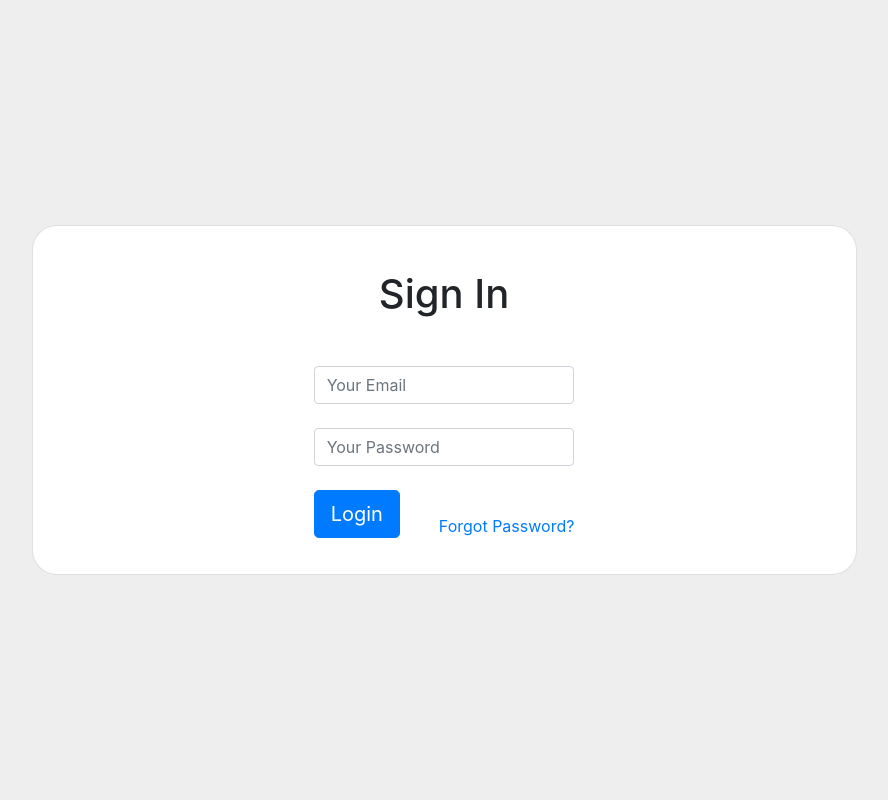
After one commit to harish-hyperDev/flask-crud, a Flask app: page /login in a window 1280 px wide. The commit adds this page. Shown: the whole page, without its empty margins (196-1084 px from the left). Run offline with Flask 3, Linux system fonts and the light colour scheme.

```diff
--- a/website/app.py
+++ b/website/app.py
@@ -16,6 +16,7 @@ app.register_blueprint(users, url_prefix='/home')
 db = SQLAlchemy(app)
 from .models import UserAccount, AdminAccount
 
+
 app.app_context().push()
 db.create_all()
 
--- a/website/auth.py
+++ b/website/auth.py
@@ -1,11 +1,9 @@
 from flask import request, render_template
 
-from .app import app
+from .app import app, db
 from .models import UserAccount
 
-@app.route('/login')
-def login():
-    return render_template("login.html")
+
 
 
 # need to add validations
@@ -23,12 +21,24 @@ def validations(form_dict):
 
     return errors_dict
 
+def form_to_dict(form_data):
+    return form_data.to_dict()
+
+
+@app.route('/login', methods=['GET', 'POST'])
+def login():
+    if request.method == "POST":
+        login_fields = form_to_dict(request.form)
+
+
+    return render_template("login.html")
 
 @app.route('/register', methods=['GET', 'POST'])
 def register():
     if request.method == "POST":
 
-        register_fields = request.form.to_dict()
+        register_fields = form_to_dict(request.form)
+        print(register_fields)
         errors = validations(register_fields)
 
         if errors:
@@ -42,6 +52,8 @@ def register():
                     )
 
             # user.save()
+            db.session.add(user)
+            db.session.commit()
             print("User has been successfully registered!")
 
     return render_template("register.html")
--- a/website/templates/base.html
+++ b/website/templates/base.html
@@ -4,6 +4,8 @@
 <head>
     <meta charset="utf-8" />
     <meta name="viewport" content="width=device-width, initial-scale=1" />
+
+    <link rel="icon" type="image/x-icon" href="./favicon.ico" />
 
     <link rel="stylesheet" href="https://cdn.jsdelivr.net/npm/bootstrap@4.5.3/dist/css/bootstrap.min.css"
         integrity="sha384-TX8t27EcRE3e/ihU7zmQxVncDAy5uIKz4rEkgIXeMed4M0jlfIDPvg6uqKI2xXr2" crossorigin="anonymous" />
--- /dev/null
+++ b/website/templates/login.html
@@ -0,0 +1,79 @@
+<!DOCTYPE html>
+<html>
+
+<head>
+    <meta charset="utf-8" />
+    <meta name="viewport" content="width=device-width, initial-scale=1" />
+
+    <link rel="stylesheet" href="https://cdn.jsdelivr.net/npm/bootstrap@4.5.3/dist/css/bootstrap.min.css"
+        integrity="sha384-TX8t27EcRE3e/ihU7zmQxVncDAy5uIKz4rEkgIXeMed4M0jlfIDPvg6uqKI2xXr2" crossorigin="anonymous" />
+
+    <link rel="stylesheet" href="https://stackpath.bootstrapcdn.com/font-awesome/4.7.0/css/font-awesome.min.css"
+        crossorigin="anonymous" />
+
+    <script src="https://code.jquery.com/jquery-3.5.1.slim.min.js"
+        integrity="sha384-DfXdz2htPH0lsSSs5nCTpuj/zy4C+OGpamoFVy38MVBnE+IbbVYUew+OrCXaRkfj" crossorigin="anonymous">
+        </script>
+
+    <script src="https://cdn.jsdelivr.net/npm/bootstrap@4.5.3/dist/js/bootstrap.bundle.min.js"
+        integrity="sha384-ho+j7jyWK8fNQe+A12Hb8AhRq26LrZ/JpcUGGOn+Y7RsweNrtN/tE3MoK7ZeZDyx" crossorigin="anonymous">
+        </script>
+
+    <style>
+        .error-message {
+            font-size: 14px;
+            color: red;
+        }
+    </style>
+</head>
+
+<body>
+    <section class="vh-100" style="background-color: #eee;">
+        <div class="container h-100">
+            <div class="row d-flex justify-content-center align-items-center h-100">
+                <div class="col-lg-12 col-xl-9">
+                    <div class="card text-black" style="border-radius: 25px;">
+                        <div class="card-body"> <!-- p-md-5 -->
+                            <div class="row justify-content-center">
+                                <div class="col-md-10 col-lg-6 col-xl-5 order-2 order-lg-1">
+
+                                    <p class="text-center h1 fw-bold mb-5 mx-1 mx-md-4 mt-4">Sign In</p>
+
+                                    <form class="mx-1 mx-md-4" action="" method="POST">
+                                        <div class="form-group mt-2 mb-lg-4">
+                                            <!-- <label for="form_email">Email</label> -->
+                                            <input type="text" class="form-control" name="email_id" id="form_email" placeholder="Your Email"/>
+                                        </div>
+
+                                        <div class="form-group mt-2 mb-lg-4">
+                                            <!-- <label for="form_password">Password</label> -->
+                                            <input type="password" class="form-control" name="password" id="form_password" placeholder="Your Password"/>
+                                        </div>
+
+
+                                        {% if errors %}
+                                            <div class="form-group mt-2 mb-lg-4">
+                                                <!-- <label for="form_password">Password</label> -->
+                                                <span class="error-message">Not Valid</span>
+                                            </div>
+                                        {% endif %}
+
+                                        <!-- <div class="d-flex justify-content-center mx-4 mt-5 mb-3 mb-lg-4"> -->
+                                        <div class="form-group d-flex">
+                                            <button type="submit" class="btn btn-primary btn-lg">Login</button>
+                                            <a class="ml-auto mt-auto" href="#" class="ForgetPwd">Forgot Password?</a>
+                                        </div>
+
+
+                                    </form>
+                                </div>
+                            </div>
+                        </div>
+                    </div>
+                </div>
+            </div>
+        </div>
+    </section>
+</body>
+
+</html>
--- a/website/templates/register.html
+++ b/website/templates/register.html
@@ -6,13 +6,14 @@
     color: red;
     font-size: 14px;
   }
+
 </style>
 <section class="vh-100" style="background-color: #eee;">
     <div class="container h-100">
       <div class="row d-flex justify-content-center align-items-center h-100">
         <div class="col-lg-12 col-xl-11">
           <div class="card text-black" style="border-radius: 25px;">
-            <div class="card-body p-md-5">
+            <div class="card-body"> <!-- p-md-5 -->
               <div class="row justify-content-center">
                 <div class="col-md-10 col-lg-6 col-xl-5 order-2 order-lg-1">
 
```
Also changed, not shown: website/templates/favicon.ico (added).
